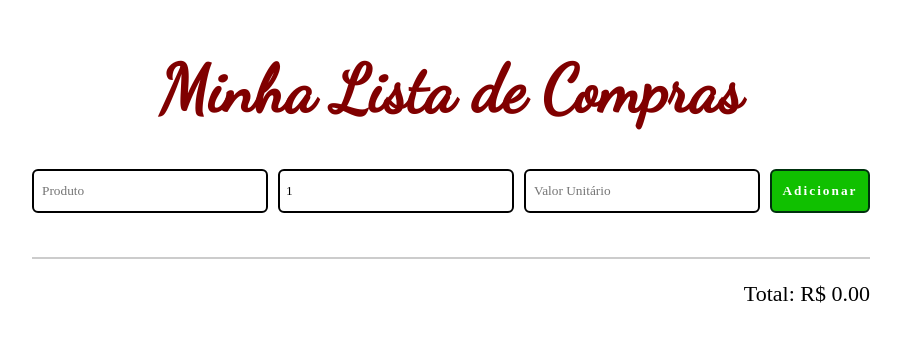
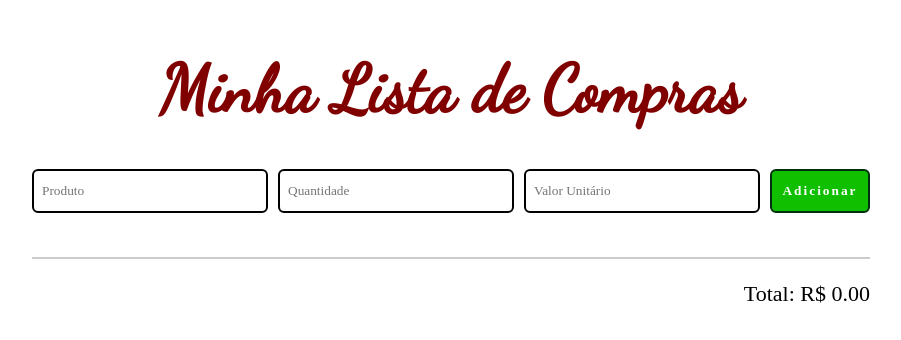
Before and after one commit to Danielcsxx/Supermarkerlist, a React (Vite) app: page / in a window 1280 px wide. Shown: the part 222-562 px from the top of the page, without its empty margins (189-1090 px from the left). Built offline with nearby package versions, Linux system fonts and the light colour scheme; a web font is replaced by a local one.

Commit message:
Upgrade - Input quantidade atualizado para melhor exp de uso

```diff
--- a/src/ShoppingList.tsx
+++ b/src/ShoppingList.tsx
@@ -25,7 +25,7 @@ const saveProductsToLocalStorage = (products: Product[]) => {
 export function ShoppingList() {
   const [products, setProducts] = useState<Product[]>([]);
   const [product, setProduct] = useState('');
-  const [quantity, setQuantity] = useState(1);
+  const [quantity, setQuantity] = useState<number | null>(null);
   const [unitPrice, setUnitPrice] = useState('');
   const [totalPrice, setTotalPrice] = useState(0);
   const [selectedItem, setSelectedItem] = useState<Product | null>(null);
@@ -46,11 +46,14 @@ export function ShoppingList() {
       return;
     }
 
-    const priceValue = parseFloat(unitPrice.replace(',', '.')) * quantity;
+    const correctedQuantity = quantity === null || quantity === 0 ? 1 : quantity;
+
+    const priceValue = parseFloat(unitPrice.replace(',', '.')) * correctedQuantity;
+
     const newItem: Product = {
       id: Date.now(),
       product,
-      quantity,
+      quantity: correctedQuantity,
       unitPrice: parseFloat(unitPrice.replace(',', '.')),
       price: priceValue,
     };
@@ -112,15 +115,15 @@ export function ShoppingList() {
           inputMode='numeric'
           placeholder="Quantidade"
           value={quantity !== null ? quantity : ''}
-          onChange={e => {
-            const newValue = e.target.value !== '' ? parseInt(e.target.value) : null;
-            if (newValue === null || (newValue >= 1 && newValue <= 99)) {
-              setQuantity(newValue !== null ? newValue : 1);
+          onChange={(e) => {
+            const newValue = e.target.value !== '' ? parseInt(e.target.value, 10) : null;
+            if (newValue === null || (newValue >= 0 && newValue <= 99)) {
+              setQuantity(newValue !== null ? newValue : null);
             }
           }}
-          min="1"
+          min="0"
           max="99"
-          required={addButtonClicked && (quantity === null || isNaN(quantity))}
+          required={addButtonClicked && (quantity === null || isNaN(quantity) || quantity < 1 || quantity > 99)}
         />
         <Input
           type="text"
```
